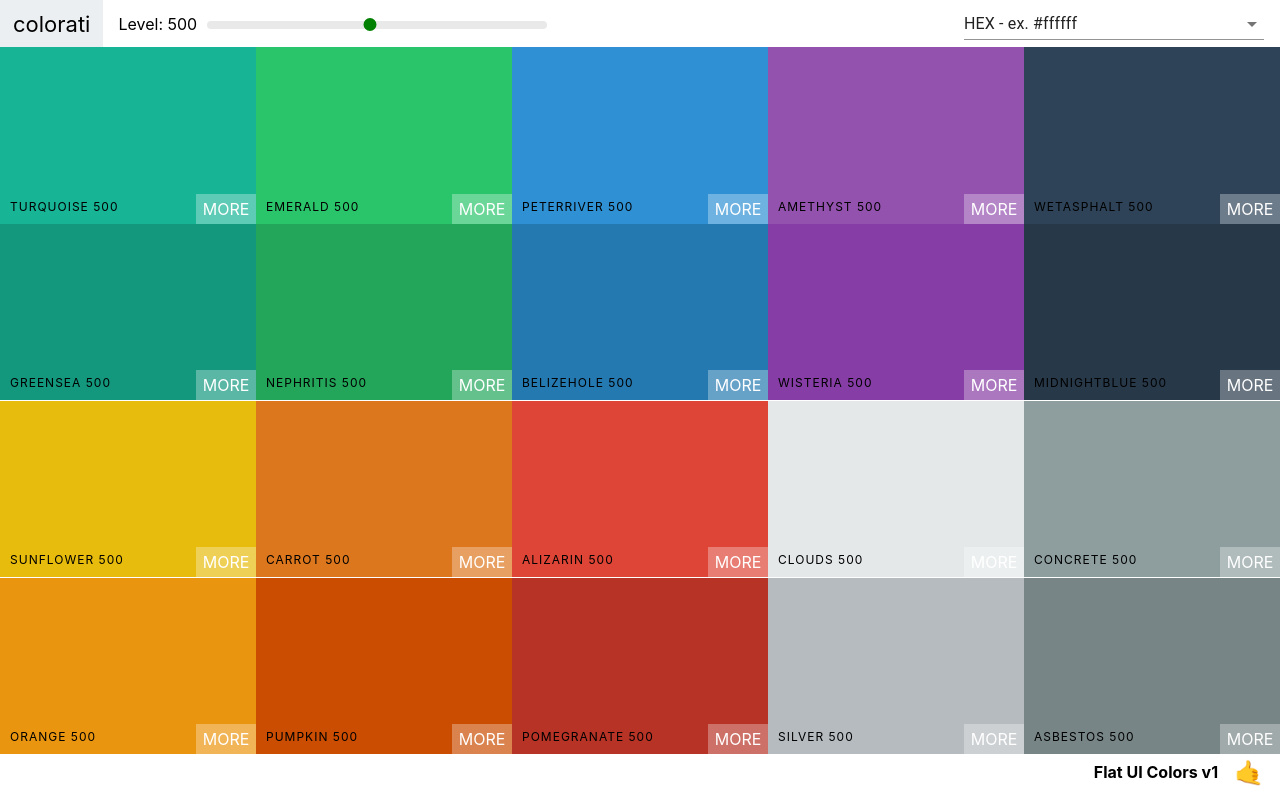
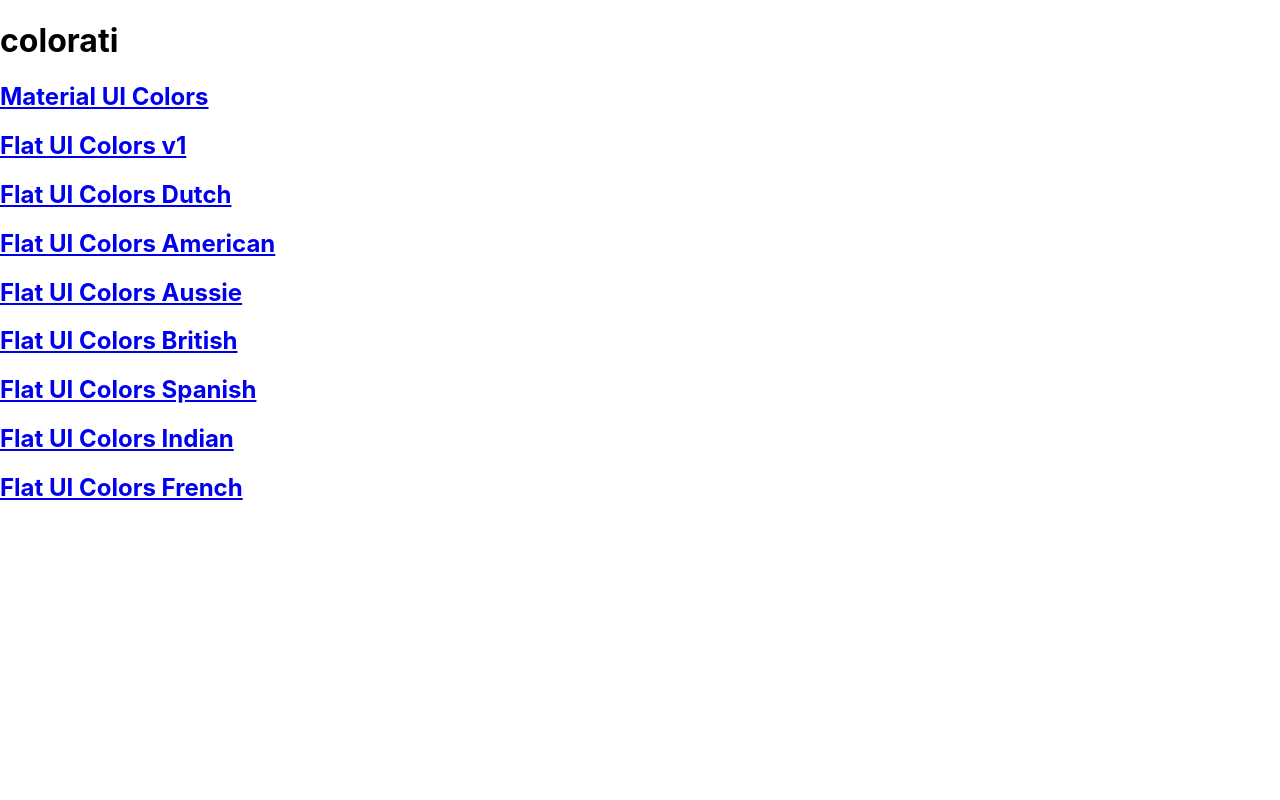
Before and after one commit to flashkicker/colorati, a React (Create React App) app: page / in a window 1280 px wide. Built offline with nearby package versions, Linux system fonts and the light colour scheme.

Commit message:
setup react-router-dom and links/routes

```diff
--- a/package.json
+++ b/package.json
@@ -10,6 +10,7 @@
     "react": "^16.9.0",
     "react-copy-to-clipboard": "^5.0.1",
     "react-dom": "^16.9.0",
+    "react-router-dom": "^5.1.2",
     "react-scripts": "3.1.2"
   },
   "scripts": {
--- a/src/App.js
+++ b/src/App.js
@@ -1,13 +1,37 @@
-import React, { Component } from 'react'
-import Palette from './Palette'
-import seedColors from './seedColors'
-import { generatePalette } from './colorHelper'
+import React, { Component } from "react"
+import { Route, Switch } from "react-router-dom"
+import Palette from "./Palette"
+import seedColors from "./seedColors"
+import { generatePalette } from "./colorHelper"
+import PaletteList from "./PaletteList"
 
 class App extends Component {
+	findPalette = id => {
+		return seedColors.find(palette => {
+			return palette.id === id
+		})
+	}
 	render() {
 		return (
 			<div>
-        <Palette palette={generatePalette(seedColors[1])} />
+				<Switch>
+					<Route
+						exact
+						path="/"
+						render={() => <PaletteList palettes={seedColors} />}
+					/>
+					<Route
+						exact
+						path="/palette/:id"
+						render={routeProps => (
+							<Palette
+								palette={generatePalette(
+									this.findPalette(routeProps.match.params.id)
+								)}
+							/>
+						)}
+					/>
+				</Switch>
 			</div>
 		)
 	}
--- a/src/Navbar.js
+++ b/src/Navbar.js
@@ -1,5 +1,6 @@
 import React, { Component } from "react"
 import Slider from "rc-slider"
+import { Link } from "react-router-dom"
 import { Select, MenuItem, Snackbar, IconButton } from "@material-ui/core"
 import CloseIcon from "@material-ui/icons/Close"
 import "rc-slider/assets/index.css"
@@ -27,7 +28,7 @@
 		return (
 			<header className="navbar">
 				<div className="logo">
-					<a href="/">colorati</a>
+					<Link to="/">colorati</Link>
 				</div>
 				<div className="slider-container">
 					<span>Level: {level}</span>
@@ -42,7 +43,11 @@
 					</div>
 				</div>
 				<div className="select-container">
-					<Select value={format} onChange={this.handleFormatChange} className="select-format">
+					<Select
+						value={format}
+						onChange={this.handleFormatChange}
+						className="select-format"
+					>
 						<MenuItem value="hex">HEX - ex. #ffffff</MenuItem>
 						<MenuItem value="rgb">RGB - ex. rgb(255, 255, 255)</MenuItem>
 						<MenuItem value="rgba">
--- /dev/null
+++ b/src/PaletteList.js
@@ -0,0 +1,22 @@
+import React, { Component } from "react"
+import { Link } from "react-router-dom"
+
+class PaletteList extends Component {
+	render() {
+		const { palettes } = this.props
+		return (
+			<div>
+				<h1>colorati</h1>
+				{palettes.map(palette => {
+					return (
+						<h2>
+							<Link to={`/palette/${palette.id}`}>{palette.paletteName}</Link>
+						</h2>
+					)
+				})}
+			</div>
+		)
+	}
+}
+
+export default PaletteList
--- a/src/index.js
+++ b/src/index.js
@@ -1,7 +1,13 @@
-import React from 'react';
-import ReactDOM from 'react-dom';
-import App from './App';
+import React from "react"
+import ReactDOM from "react-dom"
+import { BrowserRouter } from "react-router-dom"
+import App from "./App"
 
-import './index.css';
+import "./index.css"
 
-ReactDOM.render(<App />, document.getElementById('root'));
+ReactDOM.render(
+	<BrowserRouter>
+		<App />
+	</BrowserRouter>,
+	document.getElementById("root")
+)
```
Also changed, not shown: 1 other file (tests, documents, lock files or other folders). Lines whose indentation alone changed are shown as unchanged.
